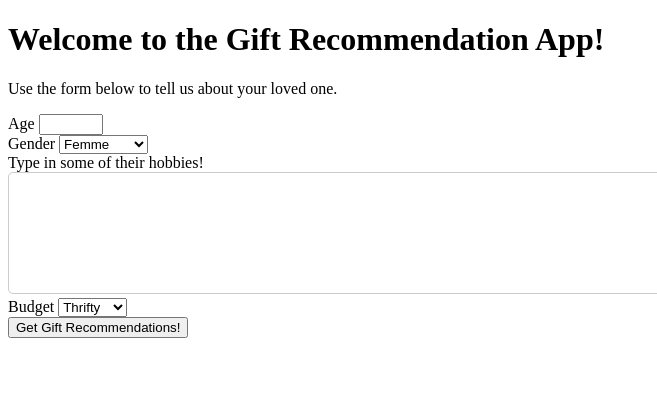
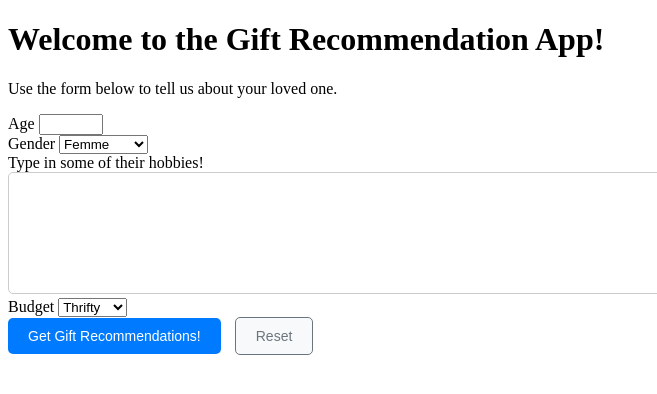
Before and after one commit to CrissyMichelle/ai-recommend-gifts, a Flask app: page / in a window 1320 px wide; the page is wider, and only the part inside the window is pictured. Shown: the top 394 px of that part, without its empty margins (0-657 px from the left). Run offline with Flask 3, Linux system fonts and the light colour scheme.

Commit message:
added refresh btn and styles

```diff
--- a/app.py
+++ b/app.py
@@ -45,5 +45,9 @@ def index():
         gifts = query_gpt3(prompt)
     return render_template("index.html", form=form, gifts=gifts)
 
+@app.route("/refresh", methods=["GET"])
+def refresh():
+    return render_template("index.html", form=GiftForm(), gifts=None)
+
 if __name__ == "__main__":
     app.run(debug=True, port=5001)
--- a/static/styles.css
+++ b/static/styles.css
@@ -7,3 +7,43 @@ textarea {
     font-size: 14px;
     font-family: Arial, sans-serif;
 }
+
+.btn-primary {
+    background-color: #007bff;
+    border: none;
+    color: white;
+    padding: 10px 20px;
+    font-size: 14px;
+    border-radius: 5px;
+    cursor: pointer;
+    transition: background-color 0.3s ease, transform 02.s ease;
+}
+
+.btn-primary:hover {
+    background-color: #0056b3;
+    transform: scale(1.05);
+}
+
+.btn-primary:active {
+    background-color: #003d80;
+    transform: scale(0.95);
+}
+
+.btn-secondary {
+    background-color: #f8f9fa;
+    border: 1px solid #6c757d;
+    color: #6c757d;
+    padding: 10px 20px;
+    font-size: 14px;
+    border-radius: 5px;
+    cursor: pointer;
+}
+
+.btn-secondary:hover {
+    background-color: #e2e6ea;
+    color: #495057;
+}
+
+.btn-primary, .btn-secondary {
+    margin-right: 10px;
+}
--- a/templates/index.html
+++ b/templates/index.html
@@ -30,6 +30,7 @@
             </div>
             <div>
                 {{ form.submit(class="btn btn-primary") }}
+                <button type="reset" class="btn btn-secondary" onclick="window.location.href='/refresh'">Reset</button>
             </div>
         </form>
         {% if gifts %}
```
